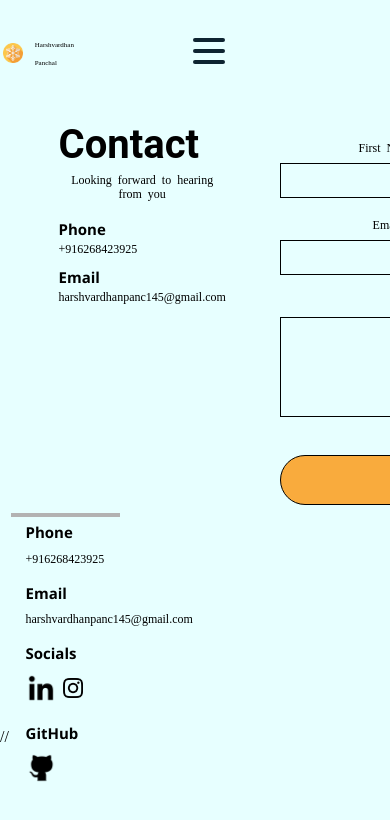
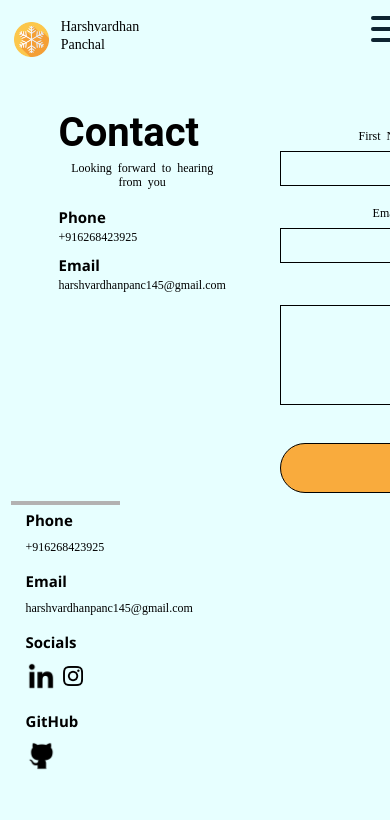
Before and after one commit to harshu-panchal/myportfolio, a React (Vite) app: page /myportfolio/Contact in a window 390 px wide. Shown: the top 820 px of the page. Built offline with nearby package versions, Linux system fonts and the light colour scheme; a web font is replaced by a local one.

Commit message:
sixth commit

```diff
--- a/src/components/Navbar.css
+++ b/src/components/Navbar.css
@@ -13,37 +13,38 @@
 }
 
 
-body{
+body {
   margin: 0px;
   padding: 0px;
   background-color: rgb(231, 255, 255);
   height: 100vh;
 }
 
-a{
+a {
   text-decoration: none;
 }
 
-.navbar{
+.navbar {
   display: flex;
   height: 12vh;
   align-items: center;
   width: 100%;
 }
 
-.logo{
+.logo {
   width: 50%;
   padding-left: 2%;
 }
 
-.logo-text{
+.logo-text {
   color: #000;
   font-family: 'Action Display';
 }
 
-.links{
+.links {
   position: fixed;
-    display: flex;                                           /*flex*/
+  display: flex;
+  /*flex*/
   align-items: center;
   justify-content: right;
   width: 100%;
@@ -60,45 +61,45 @@ a{
     'opsz' 24
 }
 
-.material-symbols-outlined:hover{
+.material-symbols-outlined:hover {
   color: rgb(177, 147, 51);
 }
 
 
 
-.list-element{
+.list-element {
   margin-right: 10px;
 }
 
-li{
+li {
   list-style: none;
 }
 
-li span{
+li span {
   list-style: none;
   margin-right: 10px;
   font-size: 15px;
 }
 
-.hover-me:hover{
+.hover-me:hover {
   color: rgb(177, 147, 51);
 }
 
-.Montserrat{
+.Montserrat {
   color: #000;
   font-family: 'Montserrat Thin';
 }
 
-.logo{
+.logo {
   display: flex;
 }
 
-.logo-image{
+.logo-image {
   width: 30px;
   height: 30px;
 }
 
-.engineer{
+.engineer {
   padding-top: 4px;
   padding-left: 5px;
 }
@@ -114,10 +115,12 @@ li span{
 
 
 .containerrr {
-  width: 28%;
-  /* justify-content: right; */
-  /* right: 30px; */
-  /* margin-left: 80%; */
+  width: 80%;
+  justify-content: right;
+  right: 30px;
+  /* margin-left: 20%; */
+  /* margin-top: 40px; */
+  /* padding-top: -50%; */
 }
 
 /* .navbar {
@@ -126,6 +129,8 @@ li span{
 } */
 
 .nav-containerrr {
+  margin-top: 40px;
+
   display: flex;
   justify-content: space-between;
   position: fixed;
@@ -151,12 +156,13 @@ li span{
   padding: 0.7rem;
 }
 
-.nav-containerrr a:hover{
+.nav-containerrr a:hover {
   font-weight: bolder;
 }
 
 .nav-containerrr {
-  display: none;                                         /*block*/
+  display: none;
+  /*block*/
   position: relative;
   height: 60px;
   /* width: 1500px; */
@@ -169,7 +175,7 @@ li span{
   height: 32px;
   width: 32px;
   top: 20px;
-  left: 130px;
+  left: 150%;
   z-index: 5;
   opacity: 0;
   cursor: pointer;
@@ -182,7 +188,7 @@ li span{
   width: 32px;
   position: absolute;
   top: 17px;
-  left: 130px;
+  left: 150%;
   z-index: 2;
   display: flex;
   flex-direction: column;
@@ -216,13 +222,13 @@ li span{
 .menu-items {
   padding-top: 10px;
   box-shadow: inset 0 0 2000px rgba(255, 255, 255, .5);
-  height: 275px;
-  width: 180px;
+  height: 300px;
+  width: 500px;
   transform: translateY(-500%);
   display: flex;
   flex-direction: column;
   margin-left: -90px;
-  padding-left: 50px;
+  padding-left: 10px;
   transition: transform 0.5s ease-in-out;
   text-align: center;
 }
@@ -233,22 +239,22 @@ li span{
   font-weight: 500;
 }
 
-.active-link:active ~ input{
+.active-link:active~input {
   appearance: none;
 }
 
-.nav-containerrr input[type="checkbox"]:checked ~ .menu-items {
+.nav-containerrr input[type="checkbox"]:checked~.menu-items {
   transform: translateX(0);
 }
 
-.nav-containerrr input[type="checkbox"]:checked ~ .hamburger-lines .line1 {
+.nav-containerrr input[type="checkbox"]:checked~.hamburger-lines .line1 {
   transform: rotate(45deg);
 }
 
-.nav-containerrr input[type="checkbox"]:checked ~ .hamburger-lines .line2 {
+.nav-containerrr input[type="checkbox"]:checked~.hamburger-lines .line2 {
   transform: scaleY(0);
 }
 
-.nav-containerrr input[type="checkbox"]:checked ~ .hamburger-lines .line3 {
+.nav-containerrr input[type="checkbox"]:checked~.hamburger-lines .line3 {
   transform: rotate(-45deg);
 }
--- a/src/components/responsive.css
+++ b/src/components/responsive.css
@@ -22,27 +22,31 @@
 
     .navbar{
         width: 70%;
+        margin-top: -3%;
     }
 
     .nav-containerrr {
         display: block;
-        width: 70%;
+        /* width: 100%; */
+        margin-top: -20px;
     }
 
+
+
     .logo-text {
-        font-size: 7px;
+        font-size: 14px;
     }
 
     .logo {
         padding-top:0%;
-        padding-left: 1%;
+        padding-left: 5%;
         gap: 2px;
     }
 
     .logo-image {
-        padding-top: 10px;
-        width: 20px;
-        height: 20px;
+        padding-top: 5px;
+        width: 35px;
+        height: 35px;
     }
 
     .logo-and-content {
@@ -57,15 +61,15 @@
     .Home-container {
         /* padding-left: 1%; */
         /* padding-right: 15%; */
-        margin-top: 20%;
-        margin-left: 1%;
-        width: 70%;
+        margin-top: 15%;
+        padding-left: 2%;
+        width: 100%;
         text-align: center;
     }
 
     .my-image {
-        width: 100px;
-        height: 100px;
+        width: 350px;
+        height: 350px;
     }
 
     .heading {
--- a/src/main.jsx
+++ b/src/main.jsx
@@ -6,5 +6,5 @@ import './index.css'
 createRoot(document.getElementById('root')).render(
   <StrictMode>
     <App />
-  // </StrictMode>,
+  </StrictMode>,
 )
```
Lines whose indentation alone changed are shown as unchanged.
